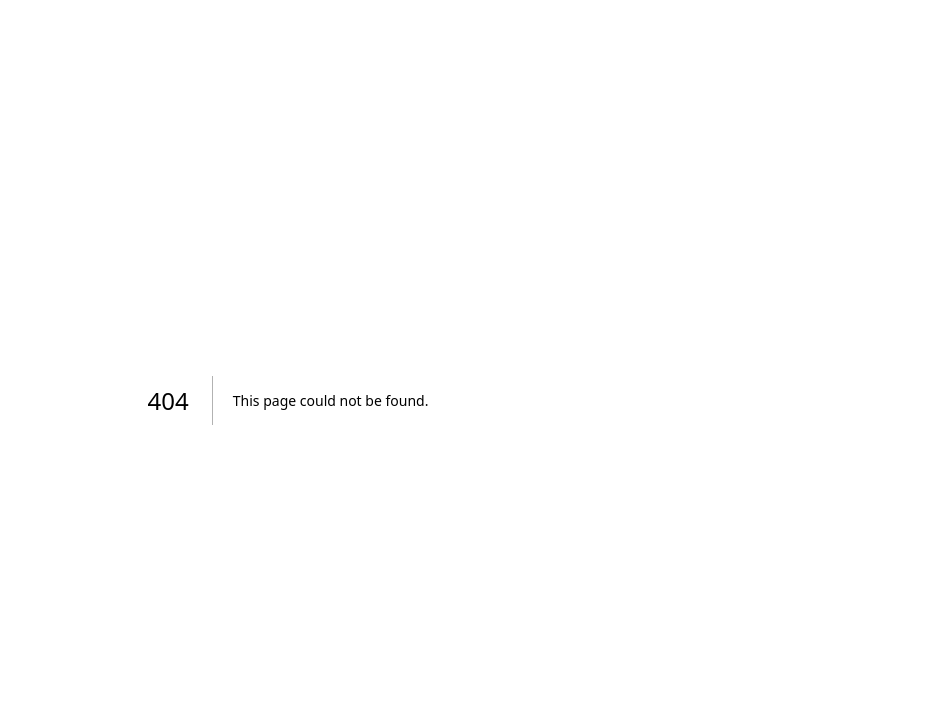
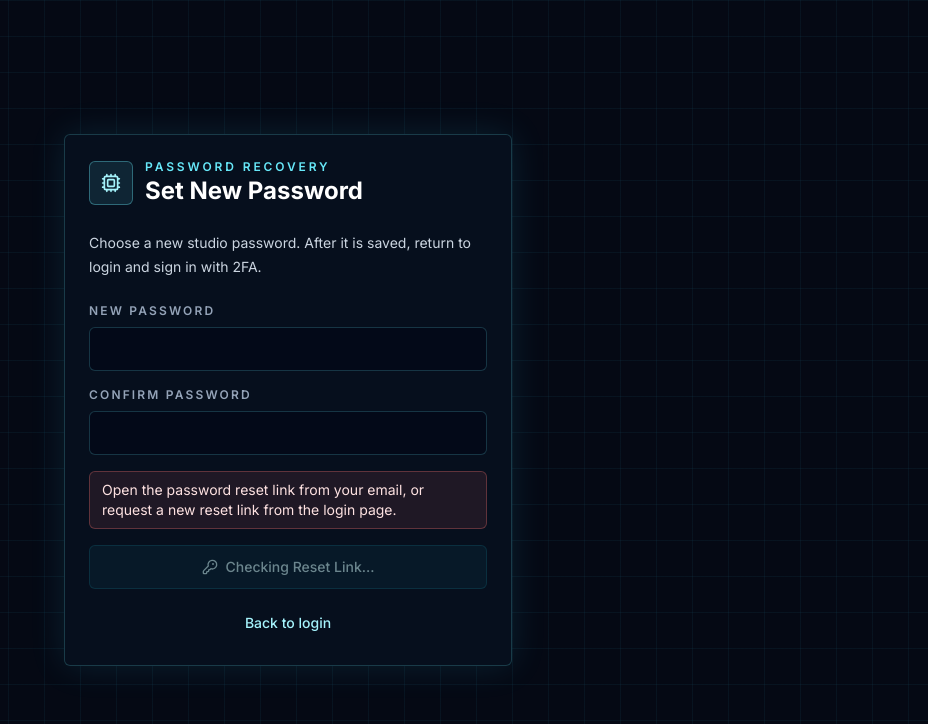
Before and after one commit to mrinfinitum/project-genesis, a Next.js app: page /auth/update-password in a window 1280 px wide. Before the commit this address had no page. Shown: the top 724 px of the page, without its empty margins (352-1280 px from the left). Built offline with nearby package versions, Linux system fonts and the light colour scheme; no server answers.

Commit message:
Add password reset flow

```diff
--- /dev/null
+++ b/app/auth/update-password/page.tsx
@@ -0,0 +1,10 @@
+import { Suspense } from "react";
+import { UpdatePasswordForm } from "@/components/auth/update-password-form";
+
+export default function UpdatePasswordPage() {
+  return (
+    <Suspense>
+      <UpdatePasswordForm />
+    </Suspense>
+  );
+}
--- a/components/auth/login-form.tsx
+++ b/components/auth/login-form.tsx
@@ -2,7 +2,7 @@
 
 import { useMemo, useState } from "react";
 import { useRouter, useSearchParams } from "next/navigation";
-import { LogIn, ShieldCheck } from "lucide-react";
+import { KeyRound, LogIn, ShieldCheck } from "lucide-react";
 import { AuthCard } from "@/components/auth/auth-card";
 import { Button } from "@/components/ui/button";
 import { createSupabaseBrowserClient } from "@/lib/supabase/client";
@@ -18,12 +18,15 @@ export function LoginForm() {
   const [email, setEmail] = useState("");
   const [password, setPassword] = useState("");
   const [error, setError] = useState("");
+  const [message, setMessage] = useState("");
   const [loading, setLoading] = useState(false);
+  const [resetLoading, setResetLoading] = useState(false);
   const next = searchParams.get("next") || "/";
 
   async function handleSubmit(event: React.FormEvent<HTMLFormElement>) {
     event.preventDefault();
     setError("");
+    setMessage("");
     setLoading(true);
 
     const { error: signInError } = await supabase.auth.signInWithPassword({
@@ -56,6 +59,31 @@ export function LoginForm() {
     router.refresh();
   }
 
+  async function handleResetPassword() {
+    setError("");
+    setMessage("");
+
+    if (!email) {
+      setError("Enter your email address first, then use the password reset link.");
+      return;
+    }
+
+    setResetLoading(true);
+
+    const { error: resetError } = await supabase.auth.resetPasswordForEmail(email, {
+      redirectTo: `${window.location.origin}/auth/update-password`
+    });
+
+    if (resetError) {
+      setError(resetError.message);
+      setResetLoading(false);
+      return;
+    }
+
+    setMessage("Password reset email sent. Open the link in that email to choose a new password.");
+    setResetLoading(false);
+  }
+
   return (
     <AuthCard
       eyebrow="Secure Access"
@@ -86,10 +114,20 @@ export function LoginForm() {
           />
         </label>
         {error ? <p className="rounded-md border border-red-400/30 bg-red-400/10 px-3 py-2 text-sm text-red-100">{error}</p> : null}
+        {message ? <p className="rounded-md border border-green-400/30 bg-green-400/10 px-3 py-2 text-sm text-green-100">{message}</p> : null}
         <Button className="h-11 w-full" disabled={loading} type="submit">
           {requireMfa() ? <ShieldCheck className="h-4 w-4" /> : <LogIn className="h-4 w-4" />}
           {loading ? "Authenticating..." : "Sign In"}
         </Button>
+        <button
+          className="inline-flex w-full items-center justify-center gap-2 rounded-md px-3 py-2 text-sm font-medium text-cyan-200 transition hover:bg-cyan-300/10 hover:text-white disabled:cursor-not-allowed disabled:opacity-50"
+          disabled={resetLoading}
+          onClick={handleResetPassword}
+          type="button"
+        >
+          <KeyRound className="h-4 w-4" />
+          {resetLoading ? "Sending reset email..." : "Forgot password?"}
+        </button>
       </form>
     </AuthCard>
   );
--- /dev/null
+++ b/components/auth/update-password-form.tsx
@@ -0,0 +1,157 @@
+"use client";
+
+import { useEffect, useMemo, useState } from "react";
+import Link from "next/link";
+import { useRouter, useSearchParams } from "next/navigation";
+import { CheckCircle2, KeyRound } from "lucide-react";
+import { AuthCard } from "@/components/auth/auth-card";
+import { Button } from "@/components/ui/button";
+import { createSupabaseBrowserClient } from "@/lib/supabase/client";
+
+export function UpdatePasswordForm() {
+  const router = useRouter();
+  const searchParams = useSearchParams();
+  const supabase = useMemo(() => createSupabaseBrowserClient(), []);
+  const [password, setPassword] = useState("");
+  const [confirmPassword, setConfirmPassword] = useState("");
+  const [ready, setReady] = useState(false);
+  const [complete, setComplete] = useState(false);
+  const [loading, setLoading] = useState(false);
+  const [error, setError] = useState("");
+
+  useEffect(() => {
+    let mounted = true;
+
+    async function prepareRecoverySession() {
+      const urlError = searchParams.get("error_description") || searchParams.get("error");
+
+      if (urlError) {
+        setError(urlError);
+        return;
+      }
+
+      const code = searchParams.get("code");
+
+      if (code) {
+        const { error: exchangeError } = await supabase.auth.exchangeCodeForSession(code);
+
+        if (!mounted) {
+          return;
+        }
+
+        if (exchangeError) {
+          setError(exchangeError.message);
+          return;
+        }
+
+        router.replace("/auth/update-password");
+      }
+
+      const {
+        data: { session }
+      } = await supabase.auth.getSession();
+
+      if (!mounted) {
+        return;
+      }
+
+      if (!session) {
+        setError("Open the password reset link from your email, or request a new reset link from the login page.");
+        return;
+      }
+
+      setReady(true);
+    }
+
+    prepareRecoverySession();
+
+    return () => {
+      mounted = false;
+    };
+  }, [router, searchParams, supabase]);
+
+  async function handleSubmit(event: React.FormEvent<HTMLFormElement>) {
+    event.preventDefault();
+    setError("");
+
+    if (password.length < 8) {
+      setError("Password must be at least 8 characters.");
+      return;
+    }
+
+    if (password !== confirmPassword) {
+      setError("Passwords do not match.");
+      return;
+    }
+
+    setLoading(true);
+
+    const { error: updateError } = await supabase.auth.updateUser({
+      password
+    });
+
+    if (updateError) {
+      setError(updateError.message);
+      setLoading(false);
+      return;
+    }
+
+    setComplete(true);
+    setLoading(false);
+  }
+
+  return (
+    <AuthCard
+      eyebrow="Password Recovery"
+      title="Set New Password"
+      description="Choose a new studio password. After it is saved, return to login and sign in with 2FA."
+    >
+      {complete ? (
+        <div className="space-y-4">
+          <p className="flex items-center gap-2 rounded-md border border-green-400/30 bg-green-400/10 px-3 py-2 text-sm text-green-100">
+            <CheckCircle2 className="h-4 w-4" />
+            Password updated.
+          </p>
+          <Button className="h-11 w-full" onClick={() => router.push("/login")} type="button">
+            Back To Login
+          </Button>
+        </div>
+      ) : (
+        <form className="space-y-4" onSubmit={handleSubmit}>
+          <label className="block text-sm text-slate-200">
+            <span className="mb-2 block text-xs font-semibold uppercase tracking-[0.18em] text-slate-400">New Password</span>
+            <input
+              className="h-11 w-full rounded-md border border-cyan-300/20 bg-slate-950/60 px-3 text-sm text-white outline-none transition placeholder:text-slate-600 focus:border-cyan-300/60"
+              type="password"
+              autoComplete="new-password"
+              value={password}
+              onChange={(event) => setPassword(event.target.value)}
+              disabled={!ready}
+              required
+            />
+          </label>
+          <label className="block text-sm text-slate-200">
+            <span className="mb-2 block text-xs font-semibold uppercase tracking-[0.18em] text-slate-400">Confirm Password</span>
+            <input
+              className="h-11 w-full rounded-md border border-cyan-300/20 bg-slate-950/60 px-3 text-sm text-white outline-none transition placeholder:text-slate-600 focus:border-cyan-300/60"
+              type="password"
+              autoComplete="new-password"
+              value={confirmPassword}
+              onChange={(event) => setConfirmPassword(event.target.value)}
+              disabled={!ready}
+              required
+            />
+          </label>
+          {error ? <p className="rounded-md border border-red-400/30 bg-red-400/10 px-3 py-2 text-sm text-red-100">{error}</p> : null}
+          <Button className="h-11 w-full" disabled={loading || !ready} type="submit">
+            <KeyRound className="h-4 w-4" />
+            {loading ? "Saving..." : ready ? "Save New Password" : "Checking Reset Link..."}
+          </Button>
+          <Link className="block rounded-md px-3 py-2 text-center text-sm font-medium text-cyan-200 transition hover:bg-cyan-300/10 hover:text-white" href="/login">
+            Back to login
+          </Link>
+        </form>
+      )}
+    </AuthCard>
+  );
+}
--- a/middleware.ts
+++ b/middleware.ts
@@ -1,7 +1,7 @@
 import { createServerClient } from "@supabase/ssr";
 import { NextResponse, type NextRequest } from "next/server";
 
-const authPaths = ["/login", "/auth/mfa", "/auth/setup-2fa"];
+const authPaths = ["/login", "/auth/mfa", "/auth/setup-2fa", "/auth/update-password"];
 
 function hasSupabaseAuthConfig() {
   return Boolean(process.env.NEXT_PUBLIC_SUPABASE_URL && process.env.NEXT_PUBLIC_SUPABASE_ANON_KEY);
```
Also changed, not shown: 1 other file (tests, documents, lock files or other folders).
